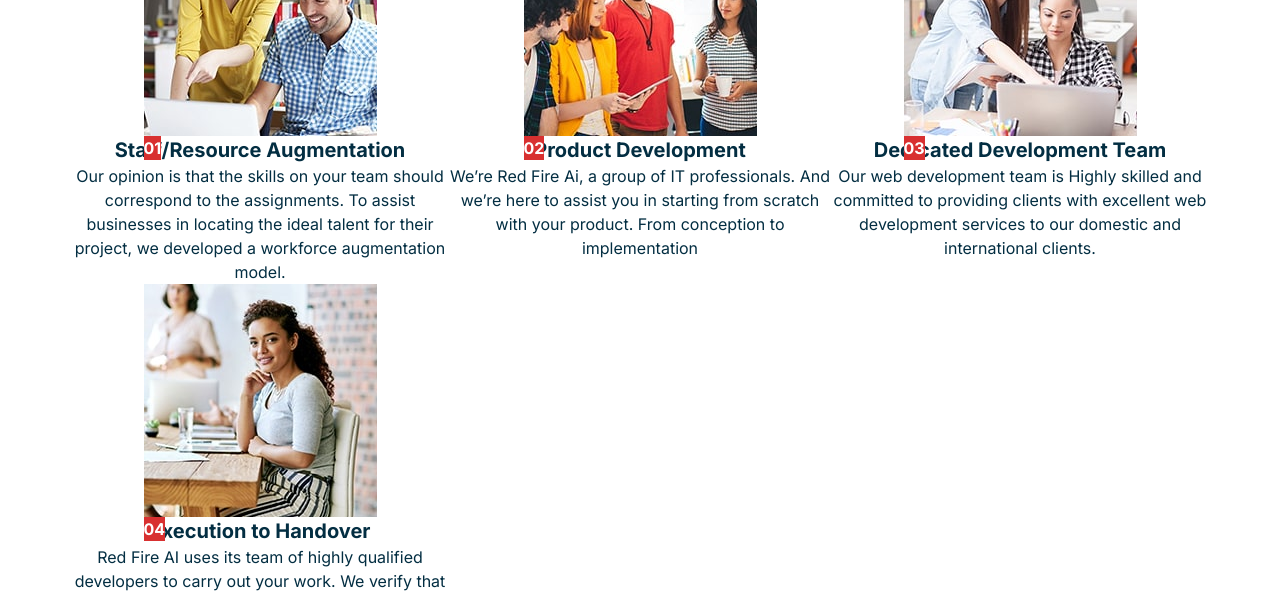
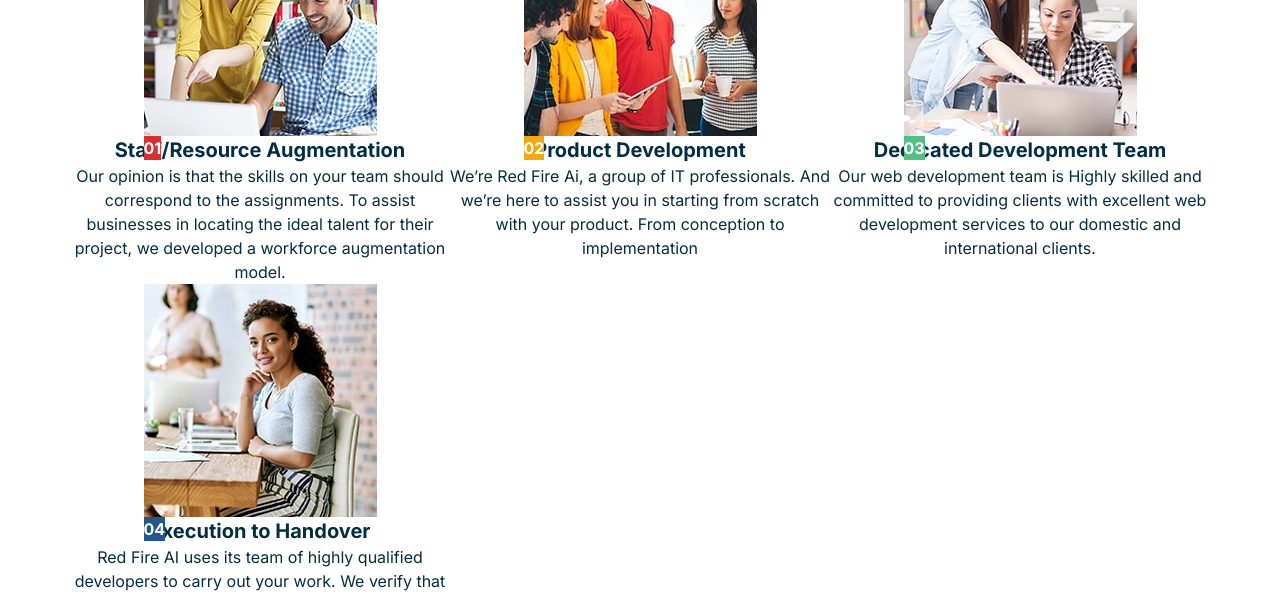
Before and after one commit to muhammadnumann/Redfire-Website, a Next.js app: page /home-page in a window 1280 px wide. Shown: the part 1980-2573 px from the top of the page. Built offline with nearby package versions, Linux system fonts and the light colour scheme.

Commit message:
Add color

```diff
--- a/src/component/HomePage/WorkFlow.js
+++ b/src/component/HomePage/WorkFlow.js
@@ -88,7 +88,8 @@ function WorkFlow() {
                         height={223}
                       />
                       <span
-                        className={` bg-[${data.bg}] bg-[#d83030]  text-white w-[44px] h-[44px] absolute -right-2 top-4 text-center pt-[12px] text-[14px] font-bold  rounded-full }`}
+                        className={` text-white w-[44px] h-[44px] absolute -right-2 top-4 text-center pt-[12px] text-[14px] font-bold  rounded-full }`}
+                        style={{ background: data.bg }}
                       >
                         {"0"}
                         {data.id}
```
